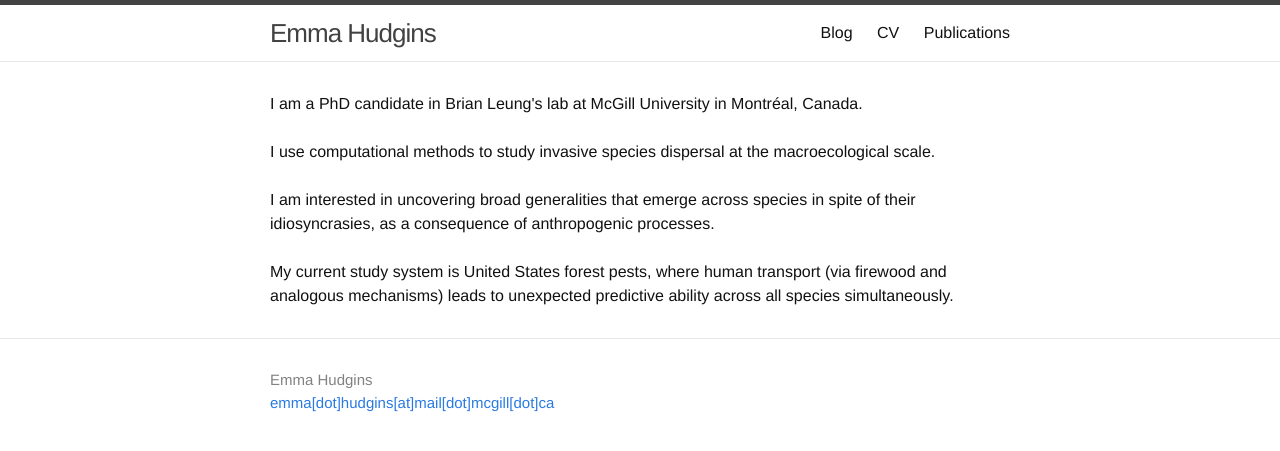
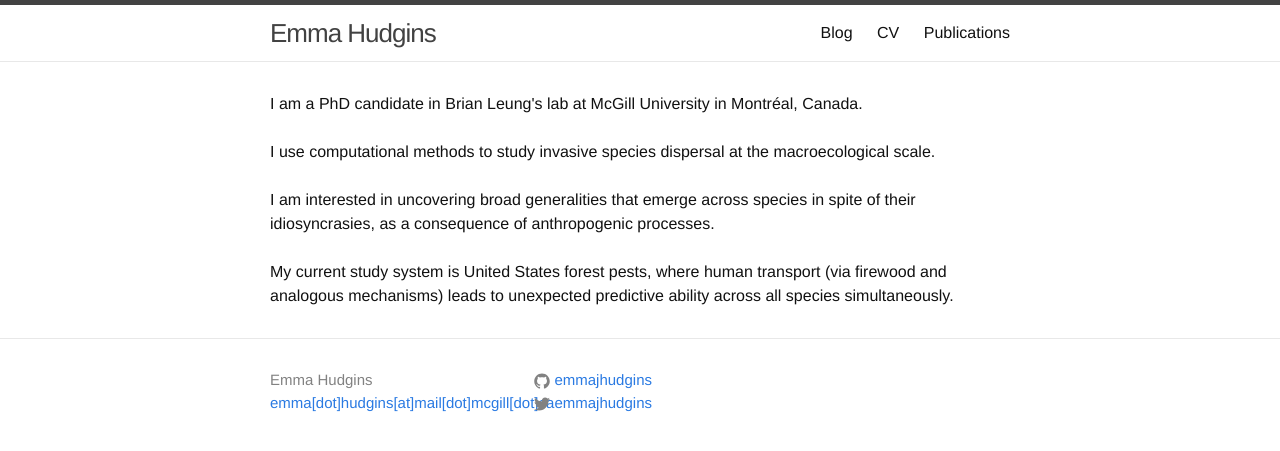
Before and after one commit to emmajhudgins/emmajhudgins.github.io, a Jekyll site: the page built from index.html, in a window 1280 px wide. Shown: the top 451 px of the page. Built offline with Jekyll 4.4.1, drawn with Linux system fonts in a browser that asks for light colours; nearby versions of some CDN libraries.

Commit message:
Update _config.yml

```diff
--- a/_config.yml
+++ b/_config.yml
@@ -12,6 +12,10 @@ email: emma[dot]hudgins[at]mail[dot]mcgill[dot]ca
 baseurl: "" # the subpath of your site, e.g. /blog
 url: "" # the base hostname & protocol for your site
 
+twitter_username: emmajhudgins
+github_username:  emmajhudgins
+
+
 # Build settings
 markdown: kramdown
 highlighter: rouge
```
